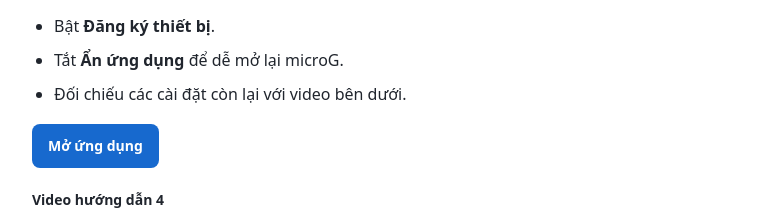
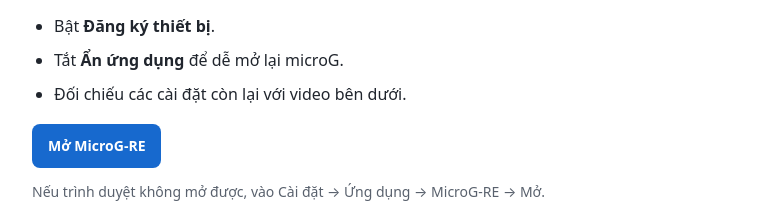
Before and after one commit to tinhtinh1908/home, a website: page huongdan.html in a window 1280 px wide. Shown: the part 2700-2917 px from the top of the page, without its empty margins (258-1021 px from the left). Drawn offline with Linux system fonts and the light colour scheme; grey boxes are pictures that could not be loaded.

Commit message:
Target microG settings activity and prevent app-store fallback

```diff
--- a/huongdan.html
+++ b/huongdan.html
@@ -104,7 +104,8 @@
           <li>Tắt <strong>Ẩn ứng dụng</strong> để dễ mở lại microG.</li>
           <li>Đối chiếu các cài đặt còn lại với video bên dưới.</li>
         </ul>
-        <a class="button" href="intent:#Intent;action=android.intent.action.MAIN;category=android.intent.category.LAUNCHER;package=app.revanced.android.gms;end">Mở ứng dụng</a>
+        <a class="button" id="mo-microg" href="intent:#Intent;action=android.intent.action.MAIN;component=app.revanced.android.gms/org.microg.gms.ui.MainSettingsActivity;package=app.revanced.android.gms;S.browser_fallback_url=https%3A%2F%2Fdtinh.id.vn%2Fhuongdan.html%23mo-microg;end">Mở MicroG-RE</a>
+        <p class="hint">Nếu trình duyệt không mở được, vào Cài đặt → Ứng dụng → MicroG-RE → Mở.</p>
         <div class="video">
           <p><strong>Video hướng dẫn 4</strong></p>
           <video aria-label="Video 4: đăng ký thiết bị và cấu hình microG" controls playsinline preload="none" src="assets/4.mp4"></video>
```
